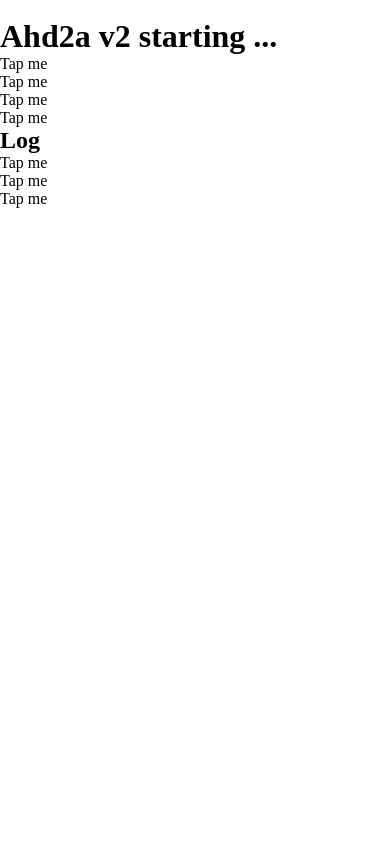
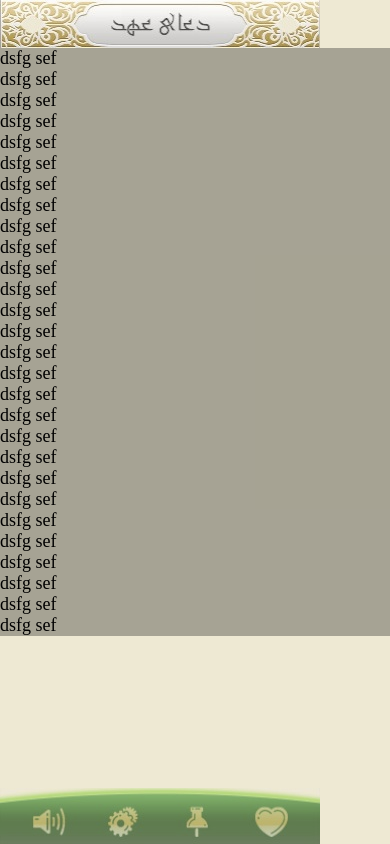
Before and after one commit to AliMD/AhdFramework, a plain HTML site: page assets/www/index.html in a window 390 px wide. Drawn offline with Linux system fonts and the light colour scheme.

Commit message:
Start des, Animate, Fix bug, ...

```diff
--- a/assets/www/index.html
+++ b/assets/www/index.html
@@ -1,6 +1,6 @@
 <!--
 /*
- * <1Devs dot="com" department="Mobile" alt="www.1mobs.com" />
+ * <1Devs dot="com" department="Mobile" />
  *
  * 1Mobs.com - 1Devs Mobile Department.
  *
@@ -14,22 +14,51 @@
 <head>
 <meta charset="UTF-8">
 <title>Ahd2a</title>
-<link type="text/css" href="./libs/style.css" rel="stylesheet" charset="utf-8" />
+<link type="text/css" href="./res/style.css" rel="stylesheet" charset="utf-8" />
 <!script type="text/javascript" src="./libs/phonegap.js" charset="utf-8"></script>
 <script type="text/javascript" src="./libs/zepto.js" charset="utf-8"></script>
 <script type="text/javascript" src="./libs/1.js" charset="utf-8"></script>
 <script type="text/javascript" src="./libs/main.js" charset="utf-8"></script>
 </head>
-<body bgcolor="">
-<br />
-<h1>Ahd2a v2 starting ...</h1>
-<p>Tap me</p>
-<p>Tap me</p>
-<p>Tap me</p>
-<p>Tap me</p>
-<h2>Log</h2>
-<p>Tap me</p>
-<p>Tap me</p>
-<p>Tap me</p>
+<body>
+<div class="container beforload">
+	<div class="fixheader">
+	</div>
+	<div class="fixfooter">
+	</div>
+	<div class="content">
+		<ul style="font-size:18px">
+			<li>dsfg sef </li>
+			<li>dsfg sef </li>
+			<li>dsfg sef </li>
+			<li>dsfg sef </li>
+			<li>dsfg sef </li>
+			<li>dsfg sef </li>
+			<li>dsfg sef </li>
+			<li>dsfg sef </li>
+			<li>dsfg sef </li>
+			<li>dsfg sef </li>
+			<li>dsfg sef </li>
+			<li>dsfg sef </li>
+			<li>dsfg sef </li>
+			<li>dsfg sef </li>
+			<li>dsfg sef </li>
+			<li>dsfg sef </li>
+			<li>dsfg sef </li>
+			<li>dsfg sef </li>
+			<li>dsfg sef </li>
+			<li>dsfg sef </li>
+			<li>dsfg sef </li>
+			<li>dsfg sef </li>
+			<li>dsfg sef </li>
+			<li>dsfg sef </li>
+			<li>dsfg sef </li>
+			<li>dsfg sef </li>
+			<li>dsfg sef </li>
+			<li>dsfg sef </li>
+
+		</ul>
+	</div>
+</div>
 </body>
 </html>
--- a/assets/www/libs/1.js
+++ b/assets/www/libs/1.js
@@ -1,5 +1,5 @@
 /*
- * <1Devs dot="com" department="Mobile" alt="www.1mobs.com" />
+ * <1Devs dot="com" department="Mobile" />
  *
  * 1Mobs.com - 1Devs Mobile Department.
  *
@@ -11,11 +11,11 @@
 	var i,undef,__,doc=_root.document;
 	_.phgap=typeof _root.PhoneGap !== "undefined";
 
-	function log (msg){ ( _root['console'] || alert(msg) ) && console.log(msg); }
+	function log (msg){ ( _root['console'] || alert(msg) ) && console.log(msg); }_.log=log;
 	if(z==undef){log('Add Zepto.js befor 1.js'); return false;}
 
 	function _(s, c){
-		s2 = (_.phgap && _.isFunction(s))?function(){_.deviceready(s)}:s;
+		s2 = (_.phgap && _.isFunction(s))?function(){deviceready(s)}:s;
 		return z(s2, c);
 	}
 
@@ -23,23 +23,25 @@
 
 	_.alert=function(msg,callBack,title,btnName){
 		if(_.phgap){
-			_root.navigator.notification.alert(msg, callBack, title, btnName)
+			_root.navigator.notification.alert(msg, callBack, title, btnName);
 		}else{
 			_root.alert(msg);
 		}
 	}
 
-	_.log=log;
-
 	_.fn.addEvt=function(evt,fn){
 		doc.addEventListener(evt,fn,false);
-	};
-
-	_.deviceready=function(fn){
-		return _(doc).addEvt("deviceready",fn);
 	}
 
-	// other phgp event
+	deviceready=function(fn){
+		return _(doc).addEvt("deviceready",fn);
+	};_.deviceready=deviceready;
+
+	// TODO: add other phgp event like _.deviceready;
+
+	function delay(fn,dly){setTimeout(fn,dly);}_.delay=delay;
+
+
 
 
 
--- a/assets/www/libs/main.js
+++ b/assets/www/libs/main.js
@@ -1,5 +1,5 @@
 /*
- * <1Devs dot="com" department="Mobile" alt="www.1mobs.com" />
+ * <1Devs dot="com" department="Mobile" />
  *
  * 1Mobs.com - 1Devs Mobile Department.
  *
@@ -8,14 +8,11 @@
  */
 
 _(function(){
-	_('h1').tap(function(){
-		_.alert('Powered By _1js',null,'Hi');
-	});
-	_('h2').tap(function(){
-		_.log('Powered By _1js');
-	});
-	_('body>*').tap(function(){
-		_(this).css({color:'red'});
-	});
+
+	// Go go go ! -mage paintbale
+
+	$('.beforload').removeClass('beforload');
+
+	// TODO: btns events ...
 
 });
--- a/assets/www/libs/style.css
+++ /dev/null
@@ -1,15 +0,0 @@
-/*
- * <1Devs dot="com" department="Mobile" alt="www.1mobs.com" />
- *
- * 1Mobs.com - 1Devs Mobile Department.
- *
- * Ahd Mobile WebApp Framework
- *
- */
-
- @charset "UTF-8";
-
- *{
-	padding:0;
-	margin:0;
- }
--- /dev/null
+++ b/assets/www/res/style.css
@@ -0,0 +1,73 @@
+/*
+ * <1Devs dot="com" department="Mobile" />
+ *
+ * 1Mobs.com - 1Devs Mobile Department.
+ *
+ * Ahd Mobile WebApp Framework
+ *
+ */
+
+@charset "UTF-8";
+
+* {
+	padding:0;
+	margin:0;
+	-webkit-transition:all 500ms;
+}
+
+html,
+body,
+div.container {
+	width:auto;
+	min-height:100%; /* bug ! */
+}
+
+body {
+	background-color:#eee9d3;
+}
+
+div.container {
+	background-color:rgba(0,0,0,0.3);
+}
+
+div.beforload div.fixheader{
+	top:-100%;
+	opacity:0;
+}
+div.beforload div.fixfooter{
+	bottom:-100%;
+	opacity:0;
+}
+
+div.fixheader,
+div.fixfooter {
+	position:fixed;
+	left:0;
+	right:0;
+	overflow:hidden;
+	/*background-size:100% 100%;*/
+	background-repeat:no-repeat;
+	background-position:left top;
+	opacity:0.9;
+}
+
+div.fixheader {
+	top:0;
+ 	height:48px;
+	background-image:url('header.jpg');
+
+}
+
+div.fixfooter {
+	bottom:0;
+ 	height:56px;
+	background-image:url('footer.jpg');
+}
+
+div.beforload div.content{
+	-webkit-transform:scale(0,0);
+	opacity:0;
+}
+div.content{
+	margin:48px 0 56px 0;
+}
```
Also changed, not shown: assets/www/res/Far_QuranTaha.ttf (renamed from assets/www/libs/Far_QuranTaha.ttf), assets/www/res/footer.jpg (added), assets/www/res/header.jpg (added), 2 other files.
